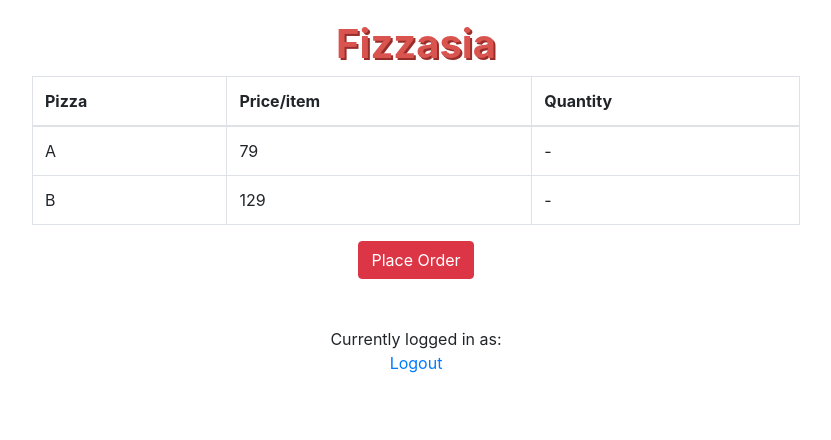
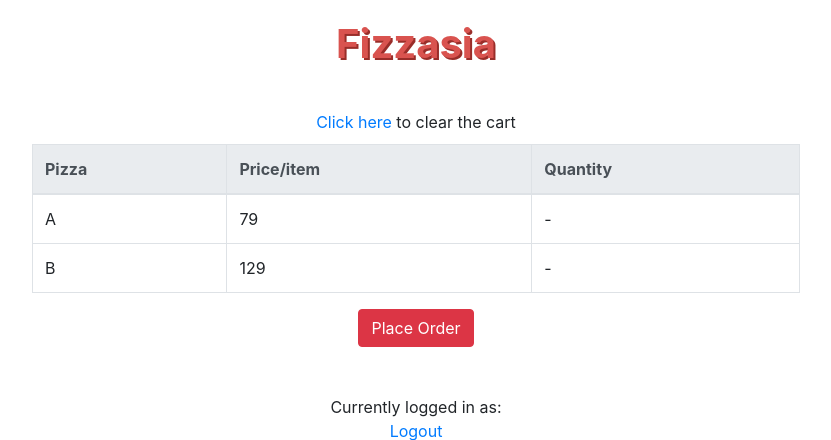
Before and after one commit to FizzyPM/Pizza-ordering-portal-using-Django, a Django app: page /cart/ in a window 1280 px wide. Shown: the top 440 px of the page, without its empty margins (224-1055 px from the left). Run offline with Django 3.2, Linux system fonts and the light colour scheme; data comes from the database, SQL or seed files in the repository; some libraries are stand-ins or nearby versions.

Commit message:
Navigation + clear cart + bugs removed

```diff
--- a/orders/static/scripts/main.js
+++ b/orders/static/scripts/main.js
@@ -61,6 +61,7 @@ $(function() {
         //console.log('#' + (that.cells[2]).id);
     });
 
+
     function getCookie(name) {
         var cookieValue = null;
         if (document.cookie && document.cookie != '') {
@@ -77,6 +78,23 @@ $(function() {
         return cookieValue;
     }
 
+    $("#clearcart").click(function(){
+        // console.log(dict.length);
+        $.ajax({
+            url : "delcook/",
+            type : "POST",
+            headers: { "X-CSRFToken": getCookie("csrftoken") } ,
+            data : {'len': dict.length},
+            success : function(json) {
+                console.log(json['message'])
+                window.location.href="";
+            },
+            error : function(json) {
+                alert('Something went wrong');
+            }
+        });
+    });
+
     $("#placeorder").click(function(){
         console.log('Place my order B*tch');
         if(dict.length == 0)
@@ -92,7 +110,7 @@ $(function() {
                     window.location.href="placeorder/";
                 },
                 error : function(json) {
-                    alert('Under Construction');
+                    alert('we blocked you');
                 }
             });
         }
--- a/orders/static/scripts/temp.js
+++ b/orders/static/scripts/temp.js
@@ -67,6 +67,9 @@ $(function() {
                 }
             });
         }
+        else {
+            alert('Where the shit are you ?')
+        }
     });
 
 });
--- a/orders/templates/menu.html
+++ b/orders/templates/menu.html
@@ -43,9 +43,12 @@
         </div>
         </div>
         <h1 id="heading1" class="heading">Fizzasia</h1>
-
+        <br/>
+        <div class="center" style="text-align: center;" >
+            <a href="#" id="clearcart">Click here</a> to clear the cart
+        </div>
         <table class="table table-bordered table-hover">
-            <thead>
+            <thead class="thead-light">
                 <tr>
                     <th>Pizza</th>
                     <th>Price/item</th>
--- a/orders/templates/placeorder.html
+++ b/orders/templates/placeorder.html
@@ -2,7 +2,7 @@
 <html>
 
 <head>
-    <title>P1774</title>
+    <title>Confirmation</title>
     <meta charset="utf-8">
     <meta name="viewport" content="width=device-width, initial-scale=1">
     <link rel="stylesheet" href="https://maxcdn.bootstrapcdn.com/bootstrap/4.1.3/css/bootstrap.min.css">
@@ -14,6 +14,10 @@
 
 <body>
     <h1 id="heading3" class="heading">Your order summary:</h1>
+    <br/>
+    <div class="center">
+        <a href="{% url 'index' %}"> &lt; Go Back to edit your order</a>
+    </div>
     <table class="table table-bordered">
         <thead class="thead-light">
             <tr>
--- a/orders/urls.py
+++ b/orders/urls.py
@@ -11,8 +11,8 @@ urlpatterns = [
     path("order/", views.order_view, name="order"),
     path("placeorder/", TemplateView.as_view(template_name='placeorder.html')),
     path("placeorder/confirm/", views.confirm_order, name="confirm"),
+    path('delcook/', views.deletecookie, name="delcook"),
 
     # path('scookie',views.setcookie),
     # path('gcookie',views.getcookie),
-    # path('dcookie',views.deletecookie)
 ]
--- a/orders/views.py
+++ b/orders/views.py
@@ -93,6 +93,15 @@ def confirm_order(request):
         return JsonResponse({'Invalid request': "Go get some sleep"})
 
 
+def deletecookie(request):
+    if request.method == 'POST':
+        n = request.POST["len"]
+        # import pdb; pdb.set_trace()
+        response = JsonResponse({'message': 'Cart Cleared'})
+        for i in range(int(n)):
+            response.delete_cookie('item-details' + str(i))
+    return response
+
 # def setcookie(request):
 #     response = HttpResponse("Cookie Set")
 #     response.set_cookie('java-tutorial', 'javatpoint.com')
@@ -102,9 +111,3 @@ def confirm_order(request):
 # def getcookie(request):
 #     tutorial  = request.COOKIES['java-tutorial']
 #     return HttpResponse("java tutorials @: "+  tutorial);
-
-
-# def deletecookie(request):
-#     response = HttpResponse("cookies cleared")
-#     response.delete_cookie("java-tutorial")
-#     return response
```
